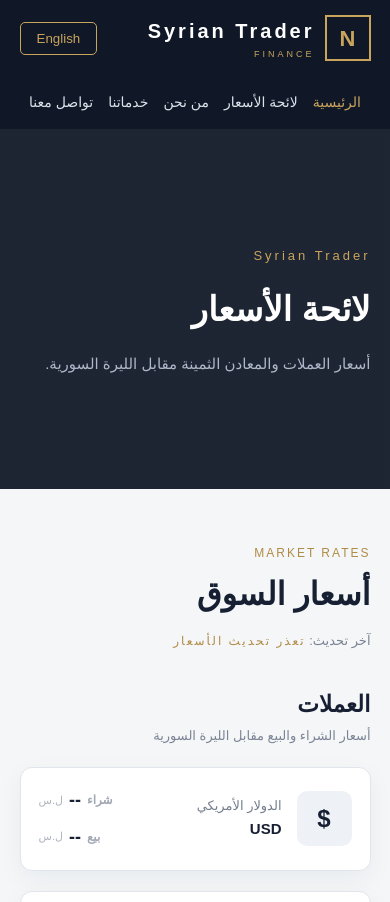
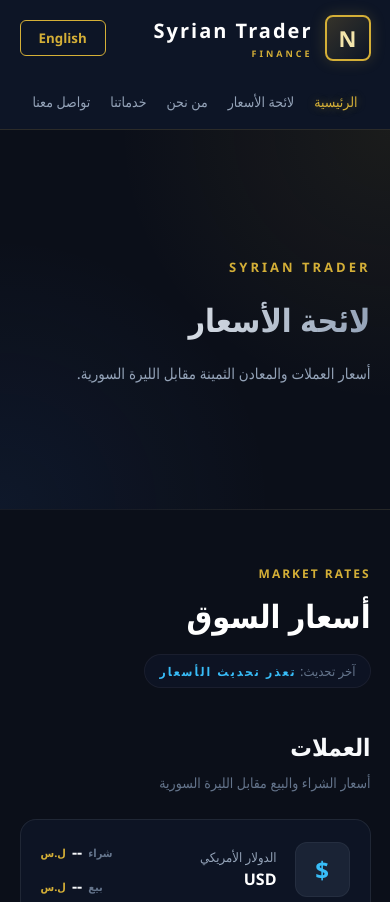
Before and after one commit to hanaaaboush-droid/nexora-finance, a website: page index.html in a window 390 px wide. Shown: the top 902 px of the page. Drawn offline with Linux system fonts and the light colour scheme; no server answers.

Commit message:
Update style.css

```diff
--- a/style.css
+++ b/style.css
@@ -13,9 +13,9 @@ html {
 }
 
 body {
-    font-family: Arial, sans-serif;
-    background-color: #f4f6f8;
-    color: #172033;
+    font-family: 'Segoe UI', Tahoma, Geneva, Verdana, sans-serif;
+    background-color: #0b0f19; /* خلفية داكنة فخمة */
+    color: #f1f5f9;
     line-height: 1.6;
 }
 
@@ -35,8 +35,9 @@ button {
 
 .navbar {
     min-height: 80px;
-
-    background-color: #101827;
+    background-color: rgba(15, 23, 42, 0.85);
+    backdrop-filter: blur(12px);
+    border-bottom: 1px solid rgba(212, 175, 55, 0.15);
     color: white;
 
     display: flex;
@@ -44,12 +45,10 @@ button {
     justify-content: space-between;
 
     padding: 15px 7%;
-
     gap: 30px;
 
     position: sticky;
     top: 0;
-
     z-index: 1000;
 }
 
@@ -59,16 +58,16 @@ button {
 .logo {
     display: flex;
     align-items: center;
-    gap: 10px;
+    gap: 12px;
 }
 
 .logo-icon {
     width: 46px;
     height: 46px;
-
-    border: 2px solid #c9a45c;
-
-    color: #c9a45c;
+    border: 2px solid #d4af37;
+    background: linear-gradient(135deg, rgba(212, 175, 55, 0.2), transparent);
+    border-radius: 8px;
+    color: #f3e5ab;
 
     display: flex;
     align-items: center;
@@ -76,19 +75,20 @@ button {
 
     font-size: 22px;
     font-weight: bold;
+    box-shadow: 0 0 15px rgba(212, 175, 55, 0.2);
 }
 
 .logo h1 {
     font-size: 20px;
-    letter-spacing: 3px;
+    letter-spacing: 2px;
+    color: #ffffff;
 }
 
 .logo p {
-    color: #c9a45c;
-
+    color: #d4af37;
     font-size: 9px;
-
     letter-spacing: 3px;
+    font-weight: 600;
 }
 
 
@@ -97,21 +97,20 @@ button {
 nav {
     display: flex;
     align-items: center;
-
-    gap: 25px;
+    gap: 30px;
 }
 
 nav a {
-    color: #dce2eb;
-
+    color: #94a3b8;
     font-size: 14px;
-
-    transition: 0.3s;
+    font-weight: 500;
+    transition: all 0.3s ease;
 }
 
 nav a:hover,
 nav a.active {
-    color: #c9a45c;
+    color: #d4af37;
+    text-shadow: 0 0 10px rgba(212, 175, 55, 0.4);
 }
 
 
@@ -119,23 +118,19 @@ nav a.active {
 
 #languageBtn {
     background-color: transparent;
-
-    border: 1px solid #c9a45c;
-
-    color: #c9a45c;
-
-    padding: 8px 16px;
-
-    border-radius: 5px;
-
+    border: 1px solid #d4af37;
+    color: #d4af37;
+    padding: 8px 18px;
+    border-radius: 6px;
+    font-weight: 600;
     cursor: pointer;
-
-    transition: 0.3s;
+    transition: all 0.3s ease;
 }
 
 #languageBtn:hover {
-    background-color: #c9a45c;
-    color: #101827;
+    background: linear-gradient(135deg, #d4af37, #aa7c11);
+    color: #0f172a;
+    box-shadow: 0 0 15px rgba(212, 175, 55, 0.4);
 }
 
 
@@ -144,18 +139,16 @@ nav a.active {
 ========================= */
 
 .hero {
-    min-height: 360px;
-
+    min-height: 380px;
     background:
-        linear-gradient(
-            rgba(16, 24, 39, 0.94),
-            rgba(16, 24, 39, 0.94)
-        );
+        radial-gradient(circle at top right, rgba(212, 175, 55, 0.08), transparent 50%),
+        radial-gradient(circle at bottom left, rgba(59, 130, 246, 0.08), transparent 50%),
+        #0b0f19;
 
     display: flex;
     align-items: center;
-
     padding: 70px 7%;
+    border-bottom: 1px solid rgba(255, 255, 255, 0.05);
 }
 
 .hero-content {
@@ -163,26 +156,26 @@ nav a.active {
 }
 
 .small-title {
-    color: #c9a45c;
-
+    color: #d4af37;
     font-size: 13px;
-
     letter-spacing: 3px;
+    font-weight: 700;
+    text-transform: uppercase;
 }
 
 .hero h2 {
-    color: white;
-
-    font-size: 55px;
-
+    color: #ffffff;
+    font-size: 52px;
+    font-weight: 800;
     margin: 15px 0;
+    background: linear-gradient(to right, #ffffff, #94a3b8);
+    -webkit-background-clip: text;
+    -webkit-text-fill-color: transparent;
 }
 
 .hero p {
-    color: #aeb8c8;
-
+    color: #94a3b8;
     font-size: 18px;
-
     max-width: 600px;
 }
 
@@ -193,35 +186,41 @@ nav a.active {
 
 .prices-section {
     padding: 70px 7%;
+    background-color: #0b0f19;
 }
 
 .section-heading {
     display: flex;
-
     justify-content: space-between;
-    align-items: end;
-
-    margin-bottom: 35px;
+    align-items: flex-end;
+    margin-bottom: 40px;
 }
 
 .section-heading span {
-    color: #b08b45;
-
+    color: #d4af37;
     font-size: 12px;
-
     letter-spacing: 2px;
+    font-weight: 700;
 }
 
 .section-heading h2 {
     font-size: 32px;
-
+    color: #ffffff;
     margin-top: 5px;
 }
 
 .update-time {
-    color: #7b8494;
+    color: #64748b;
+    font-size: 13px;
+    background: rgba(15, 23, 42, 0.6);
+    padding: 6px 14px;
+    border-radius: 20px;
+    border: 1px solid rgba(255, 255, 255, 0.05);
+}
 
-    font-size: 13px;
+.update-time span {
+    color: #38bdf8;
+    font-weight: 600;
 }
 
 
@@ -234,19 +233,18 @@ nav a.active {
 }
 
 .category-title {
-    margin-bottom: 20px;
+    margin-bottom: 25px;
 }
 
 .category-title h3 {
-    font-size: 23px;
-
-    margin-bottom: 3px;
+    font-size: 24px;
+    color: #f8fafc;
+    margin-bottom: 5px;
 }
 
 .category-title p {
-    color: #7b8494;
-
-    font-size: 13px;
+    color: #64748b;
+    font-size: 14px;
 }
 
 
@@ -256,10 +254,8 @@ nav a.active {
 
 .price-grid {
     display: grid;
-
     grid-template-columns: repeat(3, 1fr);
-
-    gap: 20px;
+    gap: 25px;
 }
 
 
@@ -268,33 +264,22 @@ nav a.active {
 ========================= */
 
 .price-card {
-    background-color: white;
-
-    border: 1px solid #e1e6ec;
-
-    border-radius: 12px;
-
+    background: rgba(15, 23, 42, 0.7);
+    border: 1px solid rgba(255, 255, 255, 0.08);
+    border-radius: 16px;
     padding: 25px;
-
     display: flex;
-
     align-items: center;
-
-    gap: 15px;
-
-    box-shadow:
-        0 8px 25px
-        rgba(20, 30, 50, 0.05);
-
-    transition: 0.3s;
+    gap: 18px;
+    backdrop-filter: blur(10px);
+    transition: all 0.3s cubic-bezier(0.4, 0, 0.2, 1);
 }
 
 .price-card:hover {
-    transform: translateY(-5px);
-
-    box-shadow:
-        0 15px 35px
-        rgba(20, 30, 50, 0.10);
+    transform: translateY(-6px);
+    border-color: rgba(212, 175, 55, 0.4);
+    background: rgba(15, 23, 42, 0.9);
+    box-shadow: 0 12px 30px rgba(0, 0, 0, 0.5), 0 0 20px rgba(212, 175, 55, 0.1);
 }
 
 
@@ -303,22 +288,17 @@ nav a.active {
 .currency-icon {
     width: 55px;
     height: 55px;
-
     flex-shrink: 0;
-
-    border-radius: 10px;
-
-    background-color: #eef2f7;
-
-    color: #172033;
+    border-radius: 12px;
+    background: rgba(30, 41, 59, 0.8);
+    border: 1px solid rgba(255, 255, 255, 0.05);
+    color: #38bdf8;
 
     display: flex;
-
     align-items: center;
     justify-content: center;
 
     font-size: 24px;
-
     font-weight: bold;
 }
 
@@ -326,18 +306,18 @@ nav a.active {
 /* Gold Icon */
 
 .currency-icon.gold {
-    background-color: #fbf4e5;
-
-    color: #b08b45;
+    background: linear-gradient(135deg, rgba(212, 175, 55, 0.15), rgba(15, 23, 42, 0.8));
+    border-color: rgba(212, 175, 55, 0.3);
+    color: #f3e5ab;
 }
 
 
 /* Silver Icon */
 
 .currency-icon.silver {
-    background-color: #eef0f2;
-
-    color: #69717d;
+    background: linear-gradient(135deg, rgba(203, 213, 225, 0.15), rgba(15, 23, 42, 0.8));
+    border-color: rgba(203, 213, 225, 0.3);
+    color: #e2e8f0;
 }
 
 
@@ -348,212 +328,18 @@ nav a.active {
 }
 
 .price-info p {
-    color: #737d8d;
-
+    color: #94a3b8;
     font-size: 13px;
 }
 
 .price-info h3 {
-    font-size: 15px;
+    font-size: 16px;
+    color: #ffffff;
+    font-weight: 700;
 }
 
 
-/* Price */
-
-.price-value {
-    text-align: left;
-}
-
-.price-value strong {
-    display: block;
-
-    font-size: 18px;
-
-    color: #172033;
-}
-
-.price-value span {
-    color: #7b8494;
-
-    font-size: 11px;
-}
-
-
-/* =========================
-   8. FOOTER
-========================= */
-
-.footer {
-    background-color: #101827;
-
-    color: white;
-
-    margin-top: 30px;
-}
-
-.footer-container {
-    padding: 55px 7%;
-
-    display: grid;
-
-    grid-template-columns: 2fr 1fr 1fr;
-
-    gap: 50px;
-}
-
-
-/* Footer Brand */
-
-.footer-brand h2 {
-    color: #c9a45c;
-
-    letter-spacing: 3px;
-}
-
-.footer-brand p {
-    color: #c9a45c;
-
-    font-size: 11px;
-
-    letter-spacing: 2px;
-
-    margin-bottom: 10px;
-}
-
-.footer-brand span {
-    color: #8f9bad;
-
-    font-size: 13px;
-}
-
-
-/* Footer Titles */
-
-.footer h3 {
-    margin-bottom: 15px;
-
-    font-size: 16px;
-}
-
-
-/* Footer Links */
-
-.footer-contact,
-.footer-links {
-    display: flex;
-
-    flex-direction: column;
-
-    gap: 8px;
-}
-
-.footer a {
-    color: #9da8b8;
-
-    font-size: 13px;
-
-    transition: 0.3s;
-}
-
-.footer a:hover {
-    color: #c9a45c;
-}
-
-
-/* Copyright */
-
-.copyright {
-    border-top: 1px solid #283244;
-
-    padding: 20px 7%;
-
-    color: #717d90;
-
-    font-size: 12px;
-
-    text-align: center;
-}
-
-
-/* =========================
-   9. MOBILE
-========================= */
-
-@media (max-width: 900px) {
-
-    .navbar {
-        flex-wrap: wrap;
-    }
-
-    nav {
-        order: 3;
-
-        width: 100%;
-
-        justify-content: center;
-
-        flex-wrap: wrap;
-
-        gap: 15px;
-    }
-
-    .price-grid {
-        grid-template-columns: 1fr;
-    }
-
-    .footer-container {
-        grid-template-columns: 1fr;
-
-        gap: 30px;
-    }
-
-    .hero h2 {
-        font-size: 40px;
-    }
-}
-
-
-@media (max-width: 500px) {
-
-    .navbar {
-        padding: 15px 5%;
-    }
-
-    .prices-section {
-        padding: 50px 5%;
-    }
-
-    .section-heading {
-        align-items: flex-start;
-
-        flex-direction: column;
-
-        gap: 10px;
-    }
-
-    .price-card {
-        padding: 18px;
-    }
-
-    .price-value strong {
-        font-size: 16px;
-    }
-
-    .hero {
-        padding: 60px 5%;
-    }
-
-    .hero h2 {
-        font-size: 34px;
-    }
-
-    .hero p {
-        font-size: 15px;
-    }
-}
-/* =========================
-   BUY & SELL PRICES
-========================= */
+/* Price Values */
 
 .price-value {
     display: flex;
@@ -570,17 +356,163 @@ nav a.active {
 }
 
 .price-value div span:first-child {
-    font-size: 12px;
+    font-size: 11px;
     font-weight: 600;
-    opacity: 0.7;
+    color: #64748b;
 }
 
 .price-value strong {
     font-size: 18px;
     font-weight: 700;
+    color: #f8fafc;
 }
 
 .price-value div span:last-child {
     font-size: 11px;
-    opacity: 0.6;
+    color: #d4af37;
+    font-weight: 600;
 }
+
+
+/* =========================
+   8. FOOTER
+========================= */
+
+.footer {
+    background-color: #070a12;
+    border-top: 1px solid rgba(255, 255, 255, 0.08);
+    color: white;
+    margin-top: 50px;
+}
+
+.footer-container {
+    padding: 60px 7%;
+    display: grid;
+    grid-template-columns: 2fr 1fr 1fr;
+    gap: 50px;
+}
+
+
+/* Footer Brand */
+
+.footer-brand h2 {
+    color: #d4af37;
+    letter-spacing: 2px;
+    font-size: 22px;
+    margin-bottom: 8px;
+}
+
+.footer-brand span {
+    color: #64748b;
+    font-size: 13px;
+}
+
+
+/* Footer Titles */
+
+.footer h3 {
+    margin-bottom: 20px;
+    font-size: 15px;
+    color: #f8fafc;
+    letter-spacing: 1px;
+}
+
+
+/* Footer Links */
+
+.footer-contact,
+.footer-links {
+    display: flex;
+    flex-direction: column;
+    gap: 12px;
+}
+
+.footer a {
+    color: #94a3b8;
+    font-size: 13px;
+    transition: 0.3s;
+}
+
+.footer a:hover {
+    color: #d4af37;
+    transform: translateX(-3px);
+}
+
+
+/* Copyright */
+
+.copyright {
+    border-top: 1px solid rgba(255, 255, 255, 0.05);
+    padding: 22px 7%;
+    color: #475569;
+    font-size: 12px;
+    text-align: center;
+}
+
+
+/* =========================
+   9. RESPONSIVE (MOBILE & TABLET)
+========================= */
+
+@media (max-width: 900px) {
+    .navbar {
+        flex-wrap: wrap;
+    }
+
+    nav {
+        order: 3;
+        width: 100%;
+        justify-content: center;
+        flex-wrap: wrap;
+        gap: 20px;
+    }
+
+    .price-grid {
+        grid-template-columns: 1fr;
+    }
+
+    .footer-container {
+        grid-template-columns: 1fr;
+        gap: 35px;
+    }
+
+    .hero h2 {
+        font-size: 40px;
+    }
+}
+
+@media (max-width: 500px) {
+    .navbar {
+        padding: 15px 5%;
+    }
+
+    .prices-section {
+        padding: 50px 5%;
+    }
+
+    .section-heading {
+        align-items: flex-start;
+        flex-direction: column;
+        gap: 12px;
+    }
+
+    .price-card {
+        padding: 20px;
+    }
+
+    .price-value strong {
+        font-size: 16px;
+    }
+
+    .hero {
+        padding: 60px 5%;
+    }
+
+    .hero h2 {
+        font-size: 32px;
+    }
+
+    .hero p {
+        font-size: 15px;
+    }
+}
```
